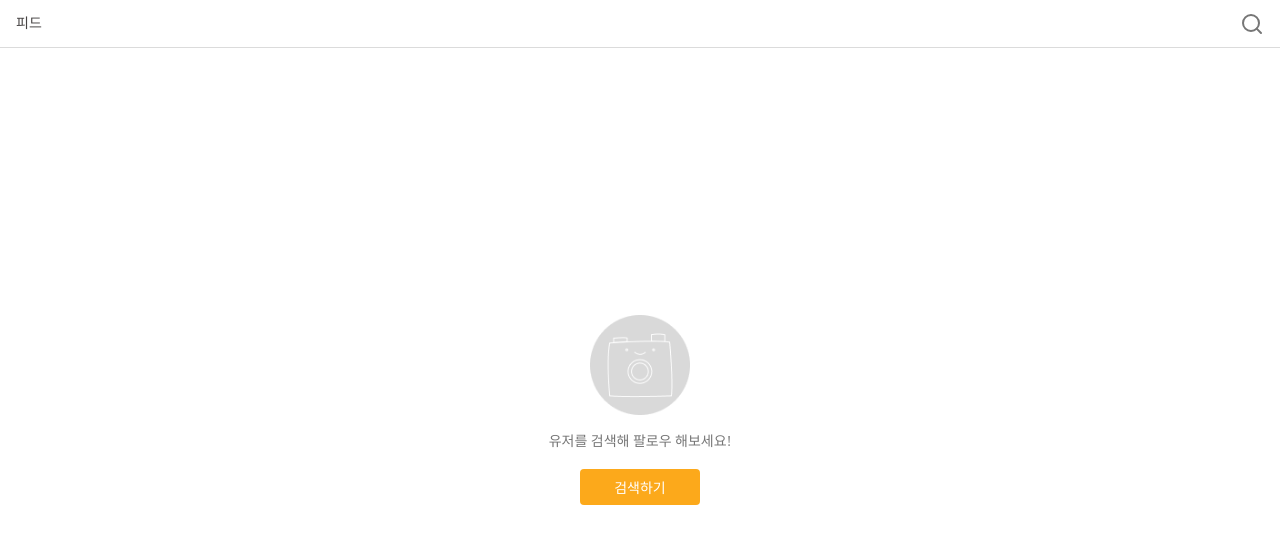
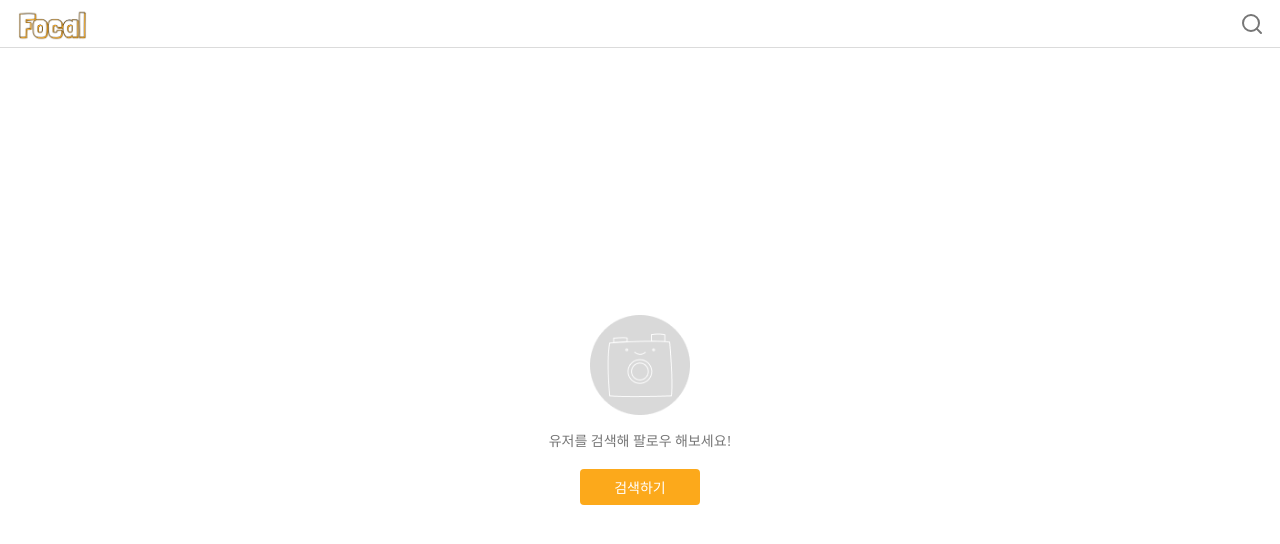
Before and after one commit to FRONTENDSCHOOL5/final-01-focal, a React (Create React App) app: page / in a window 1280 px wide. Shown: the top 544 px of the page. Built offline with nearby package versions, Linux system fonts and the light colour scheme; no server answers; a web font is replaced by a local one.

Commit message:
✨ Feat: 로고 추가 및 클릭 시 화면 상단 위치 기능 추가

```diff
--- a/src/components/Header/Header.jsx
+++ b/src/components/Header/Header.jsx
@@ -6,6 +6,7 @@ import { ReactComponent as SearchButton } from '../../assets/icons/icon-search.s
 import SearchInput from '../Input/SearchInput';
 import IconButton from '../Button/IconButton';
 import Button from '../Button/Button';
+import logo from '../../assets/images/logo.png';
 
 const StyledHeader = styled.header`
   position: fixed;
@@ -32,7 +33,22 @@ const StyledHeader = styled.header`
   }
 `;
 
+const Logo = styled.h1`
+  height: 36px;
+
+  img {
+    height: 100%;
+    aspect-ratio: 2 / 1;
+  }
+`;
+
 export default function Header({ type, buttonId, buttonText, followText }) {
+  const scrollToTop = () => {
+    window.scroll({
+      top: 0,
+      behavior: 'smooth',
+    });
+  };
   let headerContent;
 
   switch (type) {
@@ -51,7 +67,9 @@ export default function Header({ type, buttonId, buttonText, followText }) {
     case 'main':
       headerContent = (
         <>
-          <h1>피드</h1>
+          <Logo onClick={scrollToTop}>
+            <img src={logo} alt="Focal 로고" />
+          </Logo>
           <IconButton>
             <SearchButton />
           </IconButton>
```
Also changed, not shown: src/assets/images/logo.png (added).
